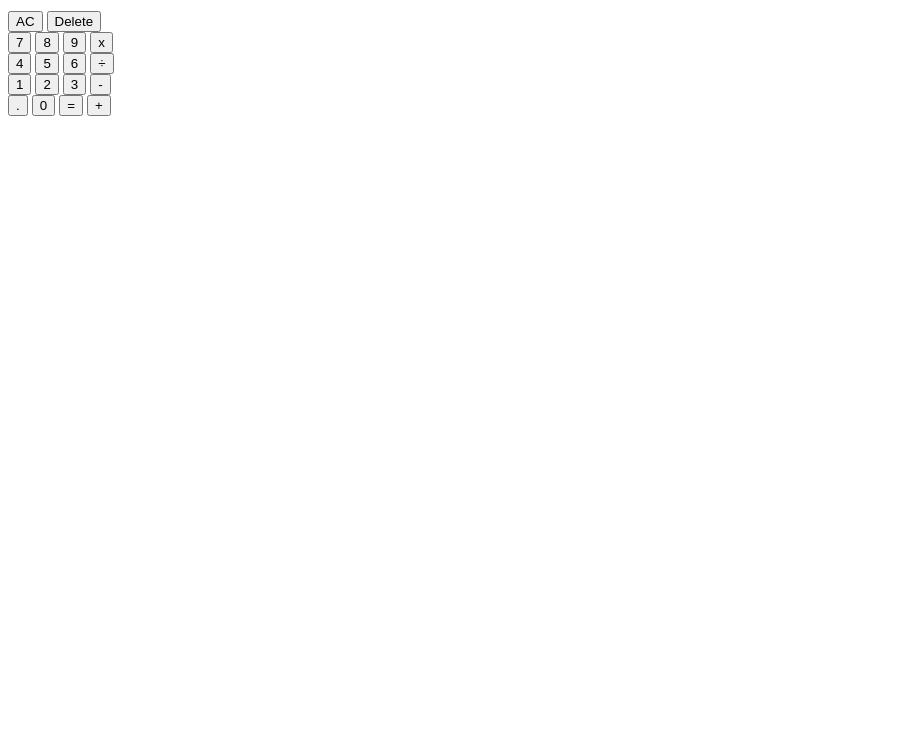
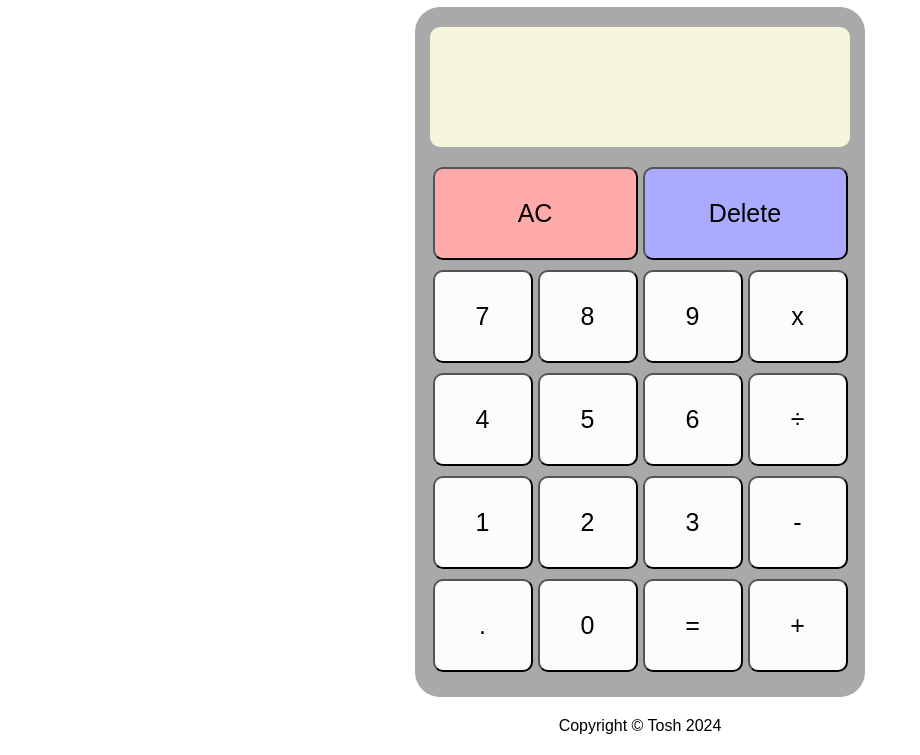
Before and after one commit to ItsTosh/calculator, a plain HTML site: page index.html in a window 1280 px wide. Shown: the part 73-828 px from the top of the page, without its empty margins (0-920 px from the left). Before the commit the page ends 800 px from the top, so only its background shows below. Drawn offline with Linux system fonts and the light colour scheme.

Commit message:
Finished project:
Added design

```diff
--- a/index.html
+++ b/index.html
@@ -8,12 +8,20 @@
     <script src="main.js" defer></script>
   </head>
   <body>
-    <main>
-      <p id="displayScreen">428 + 243 =</p>
-      <p id="answerScreen">8</p>
+    <h1>Calculator</h1>
+    <main class="Calculator">
+      <div class="display">
         <div>
-        <button class="special">AC</button>
-        <button class="special">Delete</button>
+          <p id="displayScreen"></p>
+        </div>
+        <div>
+          <p id="answerScreen"></p>
+        </div>
+      </div>
+      <div class="number-grid">
+        <div class="specialButtons">
+          <button class="special ac">AC</button>
+          <button class="special del">Delete</button>
         </div>
         <div>
           <button class="numbers">7</button>
@@ -39,6 +47,8 @@
           <button class="operator">=</button>
           <button class="operator">+</button>
         </div>
+      </div>
     </main>
+    <footer>Copyright © Tosh 2024</footer>
   </body>
 </html>
--- a/main.js
+++ b/main.js
@@ -89,7 +89,7 @@ numbers.forEach(number => {
     }
 
     // If I click a new number after having an equation already, num2 === new number
-    if (answer !== null && operation !== "") {
+    if (answer !== null && operation !== "" && eventTarget !== ".") {
       num2 = "";
       num2 += eventTarget;
       answer = null;
@@ -114,16 +114,21 @@ operators.forEach(operator => {
     } else {
       answer = operate(num1, num2, operation);
 
-      if (eventTarget === "=" && String(answer).includes(".")) {
+      // if more than 21 digits, display in scientific notation
+      if (eventTarget === "=" && String(answer).includes("e")) {
+        answerScreen.textContent = answer;
+      }
+
+      if (eventTarget === "=" && String(answer).includes(".") && !String(answer).includes("e")) {
         let countDecimals = String(answer).split(".");
 
-        if (countDecimals[1].length >= 3) {
-          countDecimals[1] = countDecimals[1].slice(0, 3);
+        if (countDecimals[1].length >= 8) {
+          countDecimals[1] = countDecimals[1].slice(0, 8);
           countDecimals = countDecimals.join(".");
-          answer = countDecimals;
+          answer = countDecimals + "...";
           answerScreen.textContent = answer;
+        }
 
-        }
       } else {
         answerScreen.textContent = answer;
       }
@@ -215,3 +220,6 @@ special.forEach(spec => {
     displayScreen.textContent = `${num1} ${operation} ${num2}`;
   })
 })
+
+
+console.log('updated')
--- a/styles.css
+++ b/styles.css
@@ -0,0 +1,111 @@
+body {
+  display: flex;
+  flex-direction: column;
+  font-family: Arial, Helvetica, sans-serif;
+  margin: 0;
+  min-height: 100vh;
+}
+
+h1 {
+  text-align: center;
+}
+
+main {
+  display: flex;
+  flex-direction: column;
+  justify-content: center;
+  align-items: center;
+  margin: auto;
+  padding: 20px 0px;
+  border-radius: 25px;
+  width: 450px;
+  background-color: darkgray;
+}
+
+.display {
+  display: flex;
+  flex-direction: column;
+  flex-grow: 0;
+  background-color: beige;
+  border-radius: 10px;
+  width: 410px;
+  height: 110px;
+  margin-bottom: 15px;
+  padding: 5px;
+}
+
+.display #displayScreen,
+#answerScreen {
+  padding-right: 15px;
+}
+
+#displayScreen {
+  font-size: 20px;
+}
+
+#answerScreen {
+  font-size: 30px;
+  margin-top: 10px;
+}
+
+.display {
+  text-align: end;
+}
+
+.number-grid div {
+  display: flex;
+  justify-content: center;
+  align-items: center;
+  padding: 5px;
+  gap: 5px;
+}
+
+.number-grid .specialButtons {
+  display: flex;
+}
+
+.special {
+  flex: 1;
+}
+
+.special.ac {
+  background-color: #faa;
+}
+
+.special.del {
+  background-color: #aaf;
+}
+
+.number-grid button {
+  display: flex;
+  justify-content: center;
+  align-items: center;
+  border-radius: 10px;
+  padding: 30px;
+  width: 100px;
+  font-size: 25px;
+
+}
+
+button {
+  background-color: #FCFCFC;
+}
+
+button:hover {
+  opacity: 0.7;
+  cursor: pointer;
+  padding: 30.5px;
+  font-size: 28px;
+}
+
+button:disabled {
+  background-color: #fcfcfce7;
+}
+
+footer {
+  display: flex;
+  justify-content: center;
+  align-items: center;
+  padding: 20px;
+  margin-top: auto;
+}
```
Lines whose indentation alone changed are shown as unchanged.
